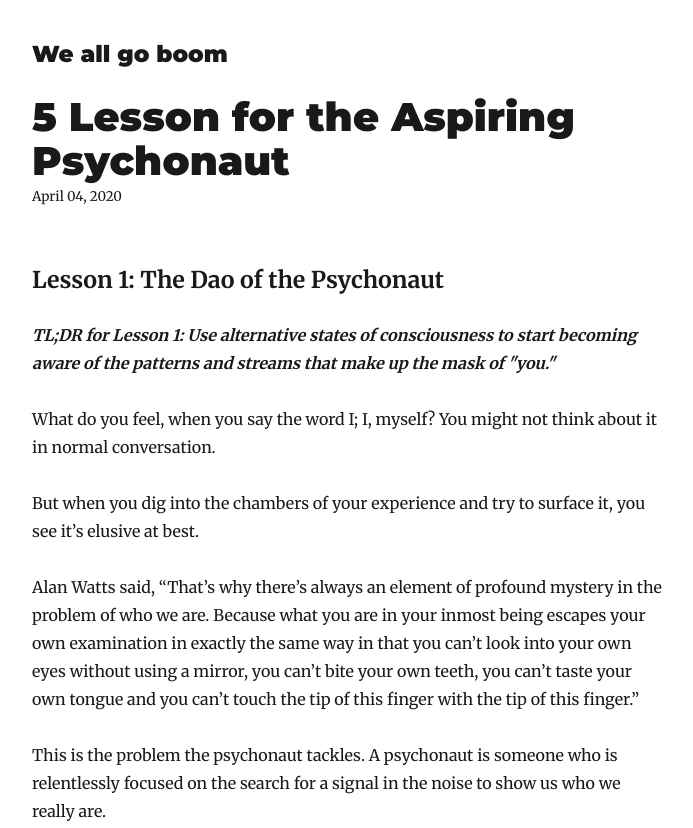
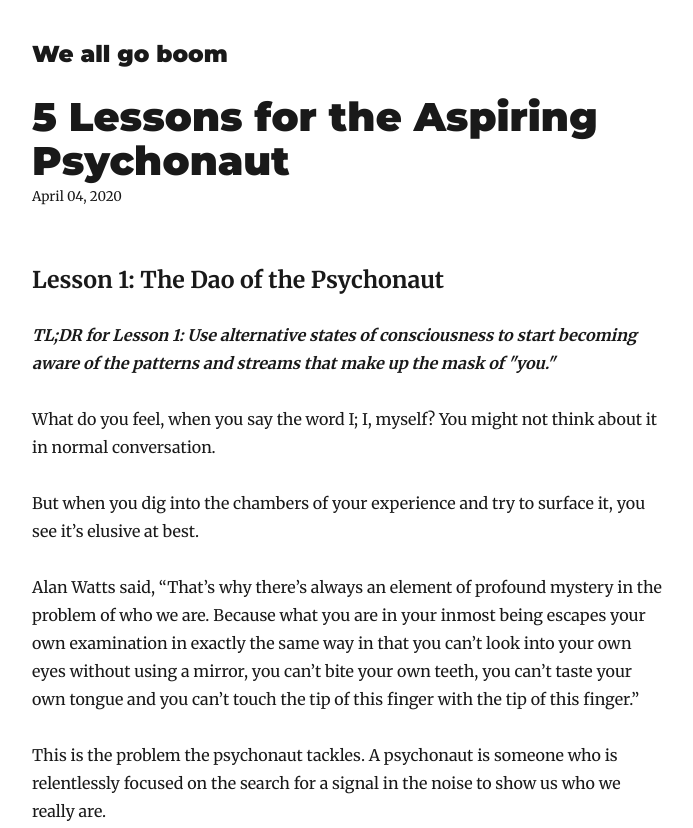
Before and after one commit to wcbudz/weallgoboom, a Gatsby site: page /5-lessons-for-the-aspiring-psychonaut/ in a window 1280 px wide. Shown: the top 828 px of the page, without its empty margins (293-986 px from the left). Built offline with nearby package versions, Linux system fonts and the light colour scheme; Gatsby itself is replaced by a stand-in of ours; some packages are replaced by stand-ins of ours.

Commit message:
Update from Forestry.io Walter Budzian updated content/blog/5-lessons-for-the-aspiring-psychonaut.md

```diff
--- a/content/blog/5-lessons-for-the-aspiring-psychonaut.md
+++ b/content/blog/5-lessons-for-the-aspiring-psychonaut.md
@@ -1,5 +1,5 @@
 ---
-title: 5 Lesson for the Aspiring Psychonaut
+title: 5 Lessons for the Aspiring Psychonaut
 date: 2020-04-04T04:00:00Z
 description: ''
 
```
